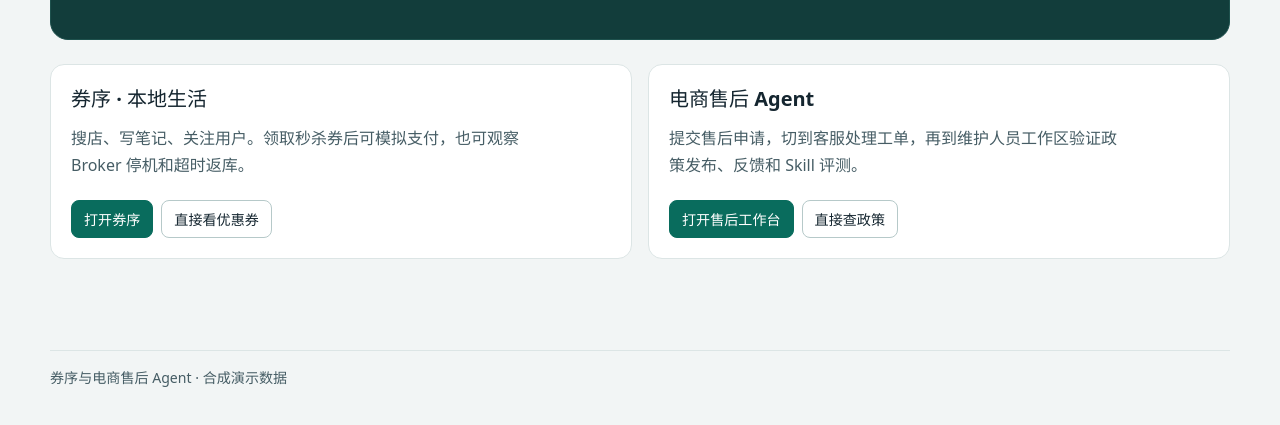
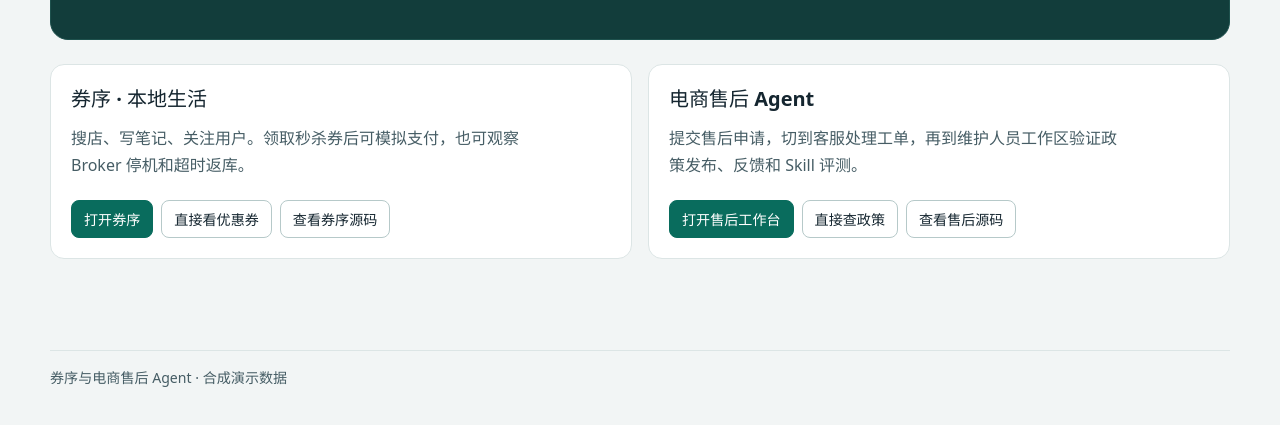
Before and after one commit to WSH-ss/wsh, a plain HTML site: page index.html in a window 1280 px wide. Shown: the part 277-702 px from the top of the page. Drawn offline with Linux system fonts and the light colour scheme.

Commit message:
Link both public source repositories from the demo

```diff
--- a/app.js
+++ b/app.js
@@ -16,9 +16,11 @@
     return '<section class="hero"><h1>两个项目，直接上手</h1><p>任选一个工作台。所有账号、订单和政策均为合成样例，状态仅保留在当前标签页。</p></section>'
       + '<div class="project-cards">'
       + '<section class="card project-card"><h2>券序 · 本地生活</h2><p>搜店、写笔记、关注用户。领取秒杀券后可模拟支付，也可观察 Broker 停机和超时返库。</p>'
-      + '<div class="row"><a class="button primary" href="#shoplink">打开券序</a><a class="button" href="#shoplink/vouchers">直接看优惠券</a></div></section>'
+      + '<div class="row"><a class="button primary" href="#shoplink">打开券序</a><a class="button" href="#shoplink/vouchers">直接看优惠券</a>'
+      + '<a class="button" href="https://github.com/WSH-ss/shoplink" target="_blank" rel="noopener noreferrer">查看券序源码</a></div></section>'
       + '<section class="card project-card"><h2>电商售后 Agent</h2><p>提交售后申请，切到客服处理工单，再到维护人员工作区验证政策发布、反馈和 Skill 评测。</p>'
-      + '<div class="row"><a class="button primary" href="#aftersales">打开售后工作台</a><a class="button" href="#aftersales/customer/policy">直接查政策</a></div></section></div>';
+      + '<div class="row"><a class="button primary" href="#aftersales">打开售后工作台</a><a class="button" href="#aftersales/customer/policy">直接查政策</a>'
+      + '<a class="button" href="https://github.com/WSH-ss/aftersales-agent" target="_blank" rel="noopener noreferrer">查看售后源码</a></div></section></div>';
   }
   function notes() {
     return '<div class="section-title"><div><h1>技术复盘</h1><p>这些记录描述源码里的实现。演示台用合成样例重放业务状态。</p></div></div><div class="stack">'
--- a/index.html
+++ b/index.html
@@ -11,7 +11,7 @@
   <script defer src="./shoplink.js"></script>
   <script defer src="./aftersales.js?v=after-sales-regression"></script>
   <script defer src="./knowledge.js?v=after-sales-regression"></script>
-  <script defer src="./app.js?v=after-sales-regression"></script>
+  <script defer src="./app.js?v=source-links"></script>
 </head>
 <body>
   <header class="topbar">
```
Also changed, not shown: 1 other file.
